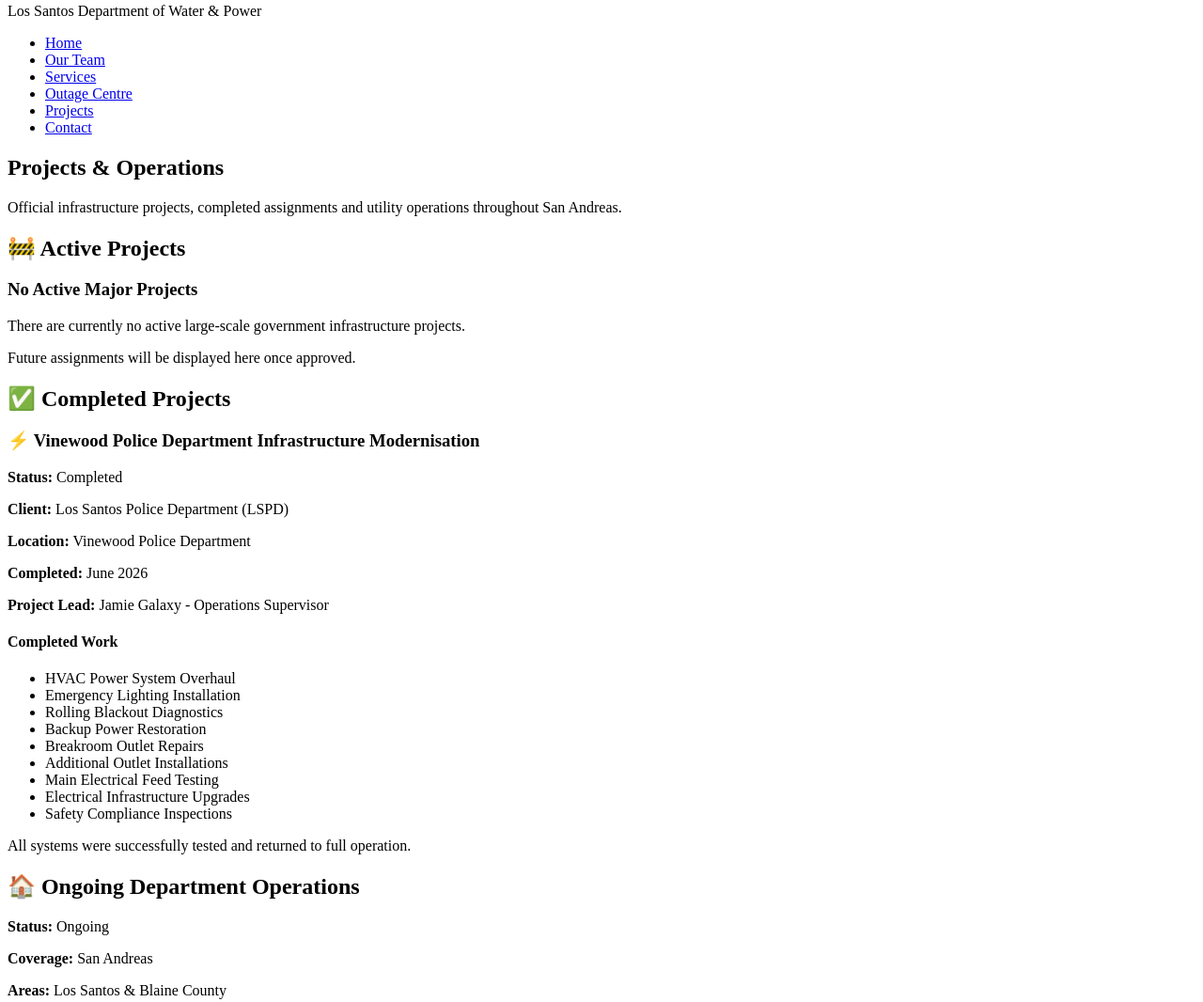
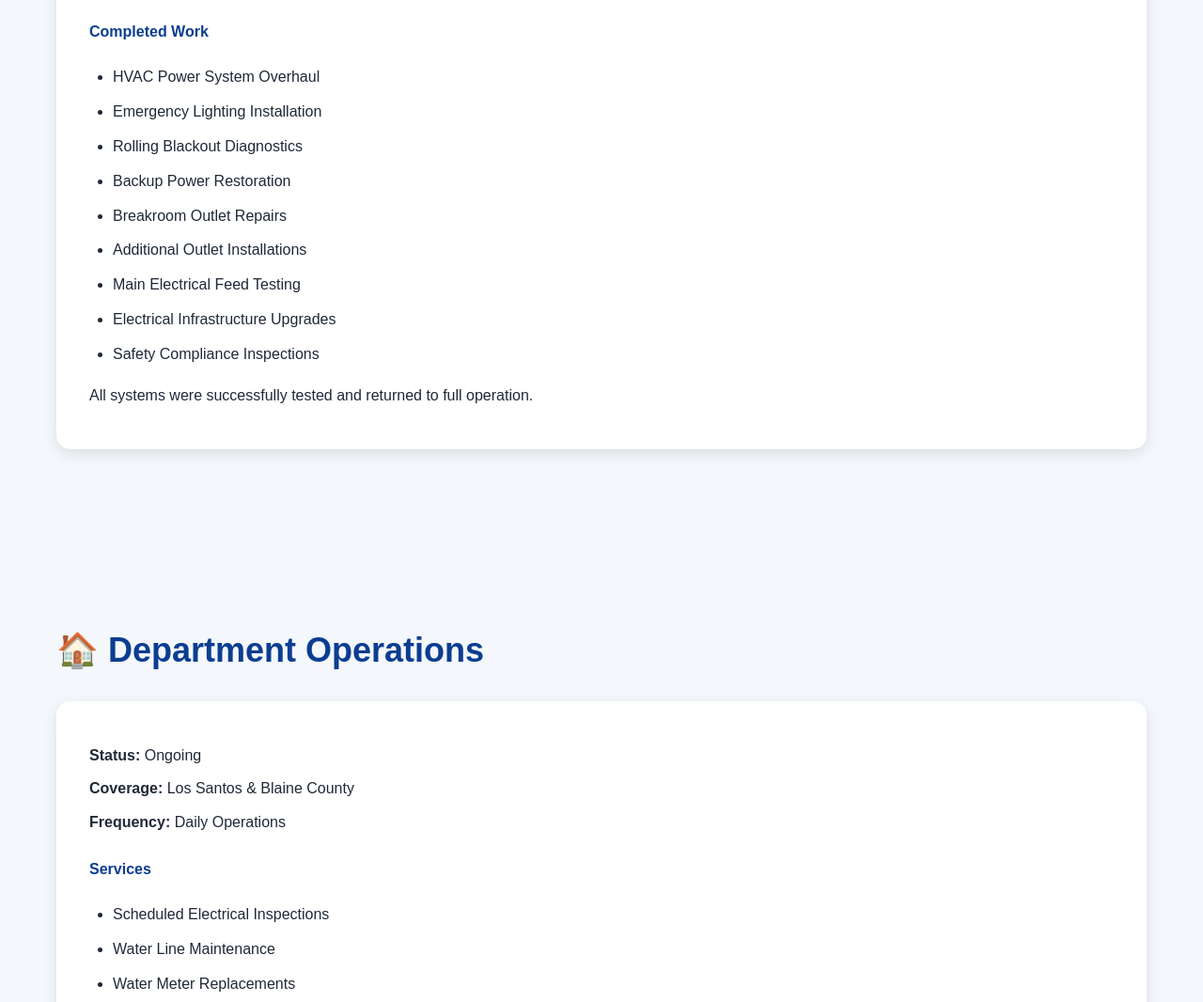
Before and after one commit to falloutgalaxy/LSDWP.com, a plain HTML site: page projects.html in a window 1280 px wide. Shown: the part 1326-2392 px from the top of the page at 94% size. Drawn offline with Linux system fonts and the light colour scheme.

Commit message:
Update projects.html

```diff
--- a/projects.html
+++ b/projects.html
@@ -1,3 +1,21 @@
+<!DOCTYPE html>
+
+<html lang="en">
+
+<head>
+
+<meta charset="UTF-8">
+
+<meta name="viewport" content="width=device-width, initial-scale=1.0">
+
+<title>LSDWP | Projects & Operations</title>
+
+<link rel="stylesheet" href="style.css">
+
+</head>
+
+<body>
+
 <nav>
 
 <div class="brand">
@@ -38,7 +56,7 @@
 
 <p>
 
-Official infrastructure projects, completed assignments and utility operations throughout San Andreas.
+Official infrastructure projects and department operations throughout San Andreas.
 
 </p>
 
@@ -46,7 +64,7 @@ Official infrastructure projects, completed assignments and utility operations t
 
 <section>
 
-<h2>🚧 Active Projects</h2>
+<h2>🚧 Current Projects</h2>
 
 <div class="project">
 
@@ -60,7 +78,7 @@ There are currently no active large-scale government infrastructure projects.
 
 <p>
 
-Future assignments will be displayed here once approved.
+Future approved assignments will appear here.
 
 </p>
 
@@ -122,15 +140,15 @@ All systems were successfully tested and returned to full operation.
 
 <section>
 
-<h2>🏠 Ongoing Department Operations</h2>
+<h2>🏠 Department Operations</h2>
 
 <div class="project">
 
 <p><strong>Status:</strong> Ongoing</p>
 
-<p><strong>Coverage:</strong> San Andreas</p>
+<p><strong>Coverage:</strong> Los Santos & Blaine County</p>
 
-<p><strong>Areas:</strong> Los Santos & Blaine County</p>
+<p><strong>Frequency:</strong> Daily Operations</p>
 
 <h4>Services</h4>
 
@@ -156,8 +174,6 @@ All systems were successfully tested and returned to full operation.
 
 </ul>
 
-<p><strong>Frequency:</strong> Daily Operations</p>
-
 </div>
 
 </section>
@@ -180,7 +196,7 @@ All systems were successfully tested and returned to full operation.
 
 <h3>Daily</h3>
 
-<p>Department Operations</p>
+<p>Operations</p>
 
 </div>
 
@@ -215,3 +231,7 @@ All systems were successfully tested and returned to full operation.
 <p>435-641</p>
 
 </footer>
+
+</body>
+
+</html>
```
